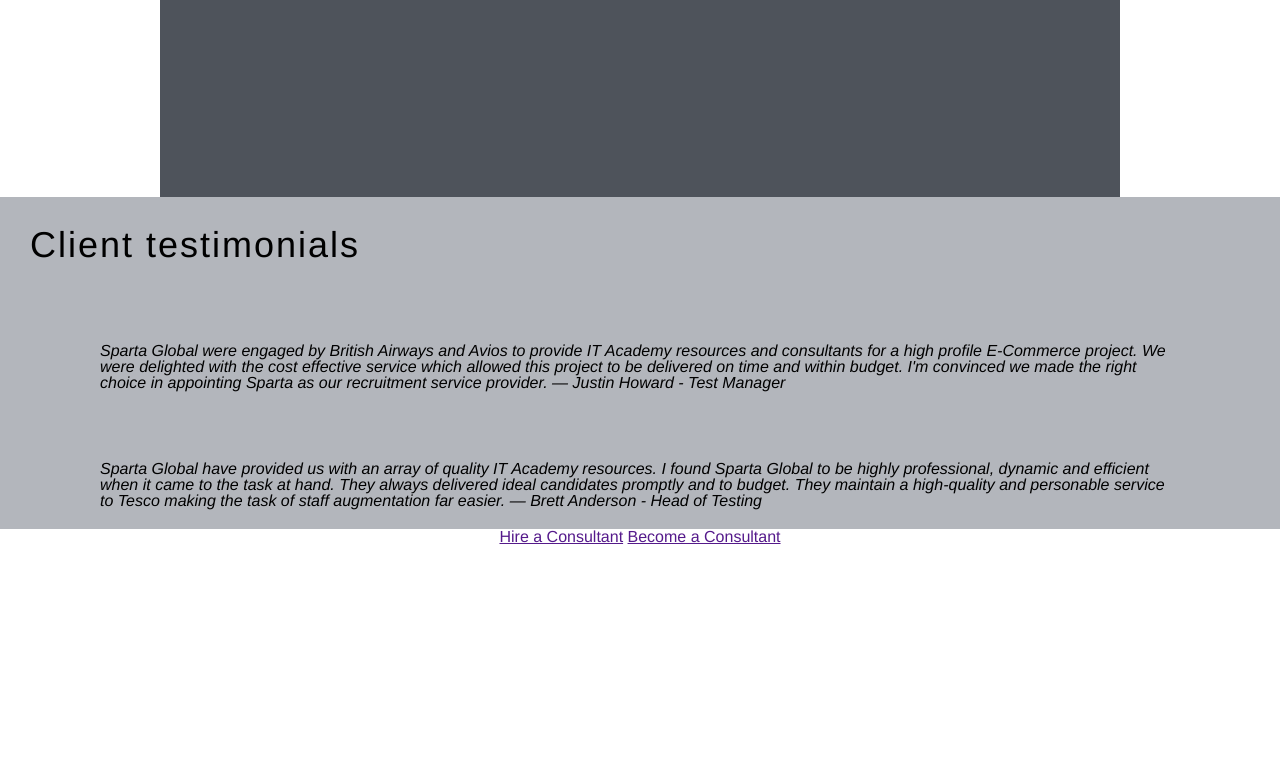
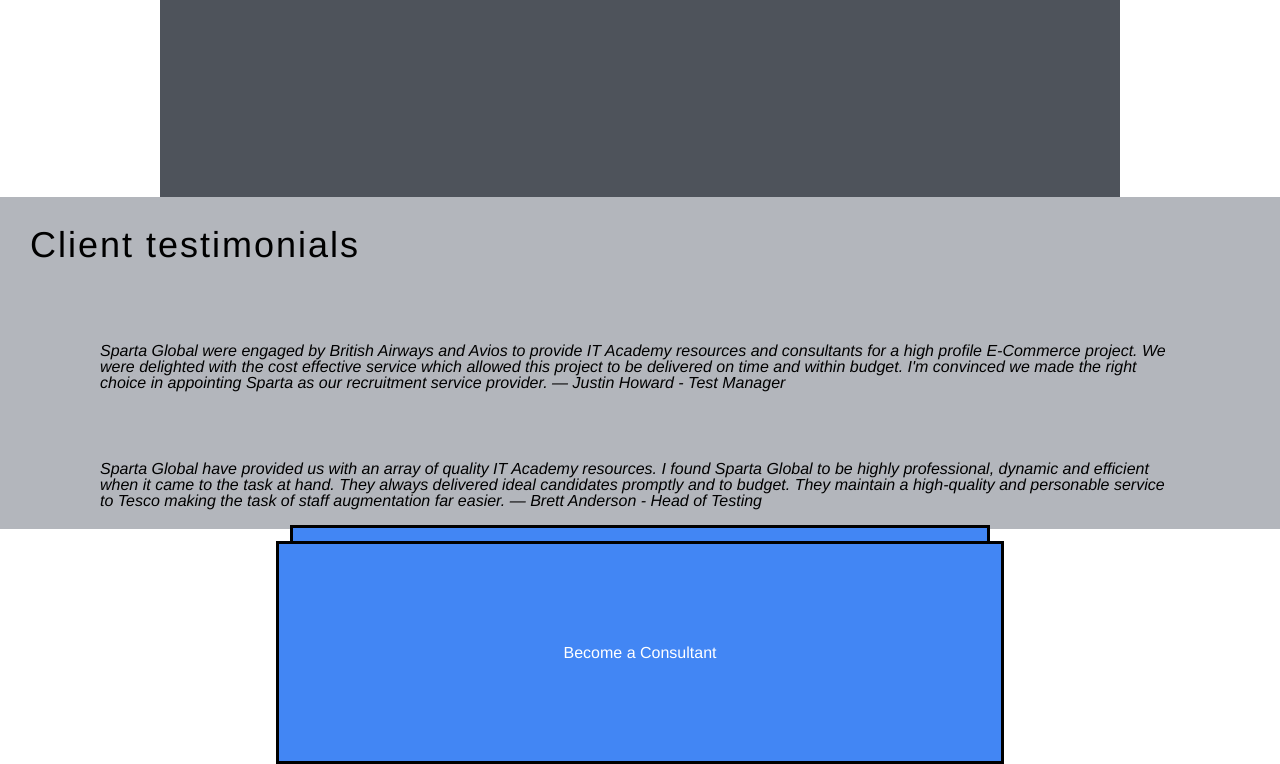
Before and after one commit to geeaqui/first-website, a plain HTML site: page index.html in a window 1280 px wide. Shown: the part 547-1311 px from the top of the page. Before the commit the page ends 1092 px from the top, so only its background shows below. Drawn offline with Linux system fonts and the light colour scheme.

```diff
--- a/css/style.css
+++ b/css/style.css
@@ -69,14 +69,22 @@ main > div > section > p{
 
 /*========Aside=============*/
 aside{
+	margin-top: 100px;
 	text-align: center;
+	background-color: #4286f4
+	display:block;
 }
 
 aside > ul > li{
 	display: inline-block;
 }
 
-aside > ul > a{
+aside > ul > li > a{
+	width:100%;
 	text-decoration: none;
+	color: #fff;
+	background-color: #4286f4;
+	padding:100px 285px;
+	border:3px solid black;
 }
 /*==========================*/
```
